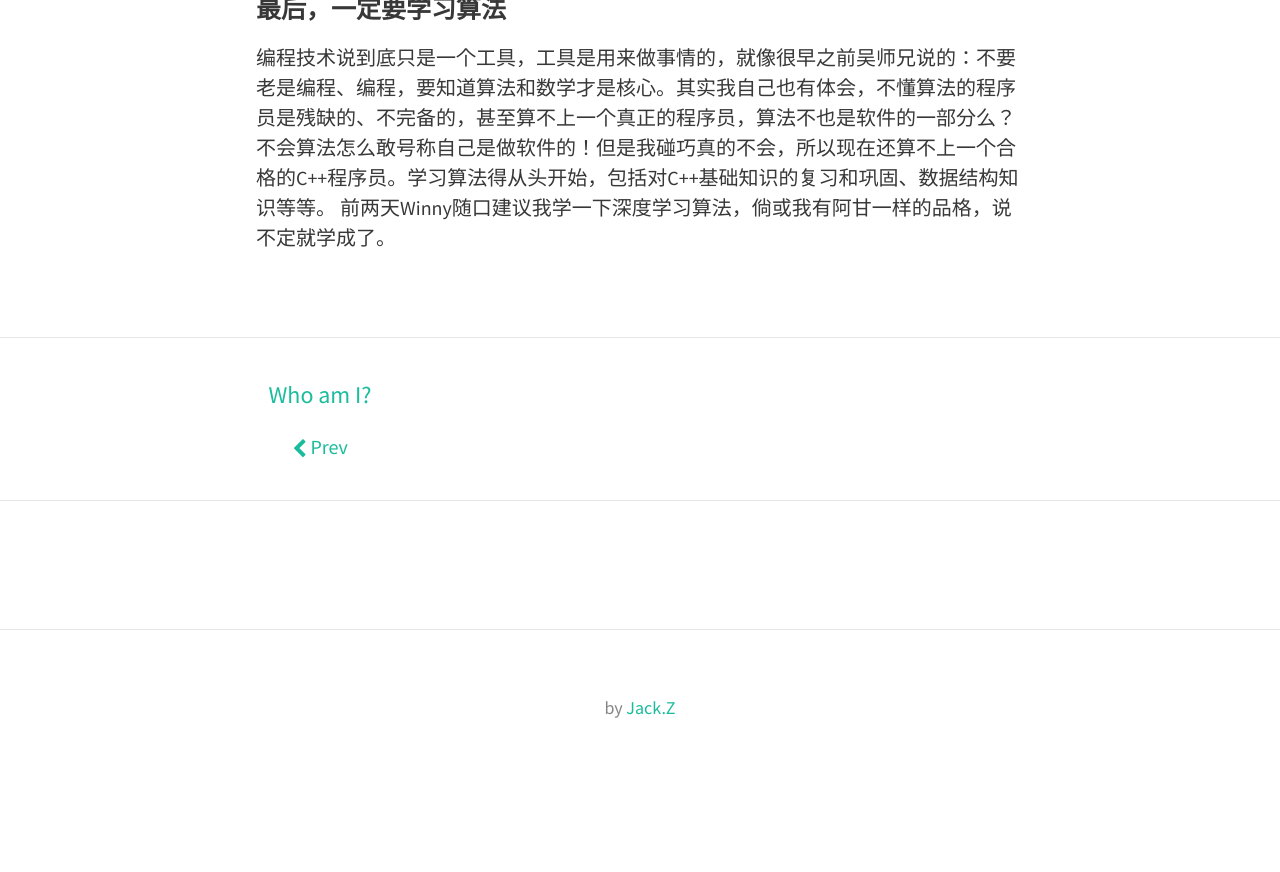
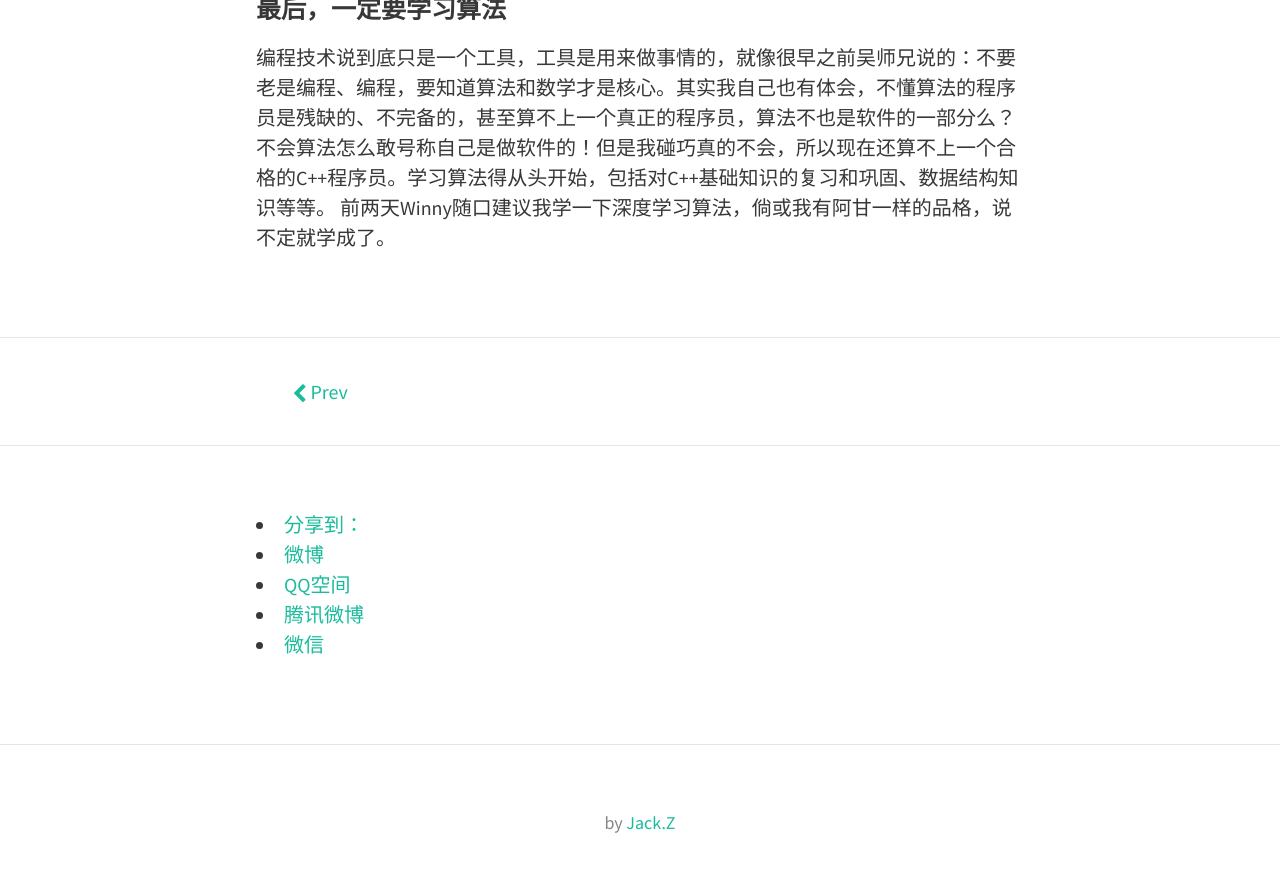
Before and after one commit to undersail/undersail.github.com, a Jekyll site: the page built from _posts/2015-09-21-to-be-a-c++-programmer.md, in a window 1280 px wide and 900 px high, scrolled down 859 px. Shown: the top 872 px of the window. Built offline with Jekyll 4.4.1, drawn with Linux system fonts in a browser that asks for light colours; nearby versions of some CDN libraries; comment, search, counter and statistics services are not loaded; before the commit the page ends 1644 px from its top, so only the background shows below that.

Commit message:
change navigation style and add duoshuo share

```diff
--- a/_includes/duoshuo.html
+++ b/_includes/duoshuo.html
@@ -1,3 +1,21 @@
+<!-- 多说分享按钮 start -->
+<div class="ds-share flat" data-thread-key='{{ page.id }}' data-title='{{ page.title }}' data-images='{{ page.image }}' data-content='{{ page.content }}' data-url='{{ site.url }}/{{ page.url }}'>
+    <div class="ds-share-inline">
+      <ul  class="ds-share-icons-32">
+
+      	<li data-toggle="ds-share-icons-more"><a class="ds-more" href="javascript:void(0);">分享到：</a></li>
+        <li><a class="ds-weibo" href="javascript:void(0);" data-service="weibo">微博</a></li>
+        <li><a class="ds-qzone" href="javascript:void(0);" data-service="qzone">QQ空间</a></li>
+        <li><a class="ds-qqt" href="javascript:void(0);" data-service="qqt">腾讯微博</a></li>
+        <li><a class="ds-wechat" href="javascript:void(0);" data-service="wechat">微信</a></li>
+
+      </ul>
+      <div class="ds-share-icons-more">
+      </div>
+    </div>
+ </div>
+
+
 <!-- 多说评论框 start -->
 <div class="ds-thread" data-thread-key='{{ page.id }}' data-title='{{ page.title }}' data-url='{{ site.url }}/{{ page.url }}'></div>
 <!-- 多说评论框 end -->
--- a/_layouts/post.html
+++ b/_layouts/post.html
@@ -17,7 +17,7 @@
 <div id="post-nav">
     {% if page.previous.url %}
     <a id="prev-post" href="{{ site.baseurl }}{{ page.previous.url }}">
-      <span class="page-title">{{ page.previous.title }}</span>
+      <!-- <span class="page-title">{{ page.previous.title }}</span> -->
       <span class="nav-label">
         <i class="fa fa-chevron-left"></i> {{ site.theme.str_prev }}
       </span>
@@ -25,7 +25,7 @@
     {% endif %}
     {% if page.next.url %}
     <a id="next-post" href="{{ site.baseurl }}{{ page.next.url }}">
-       <span class="page-title">{{ page.next.title }}</span>
+       <!-- <span class="page-title">{{ page.next.title }}</span> -->
        <span class="nav-label">
         {{ site.theme.str_next }} <i class="fa fa-chevron-right"></i>
        </span>
```
